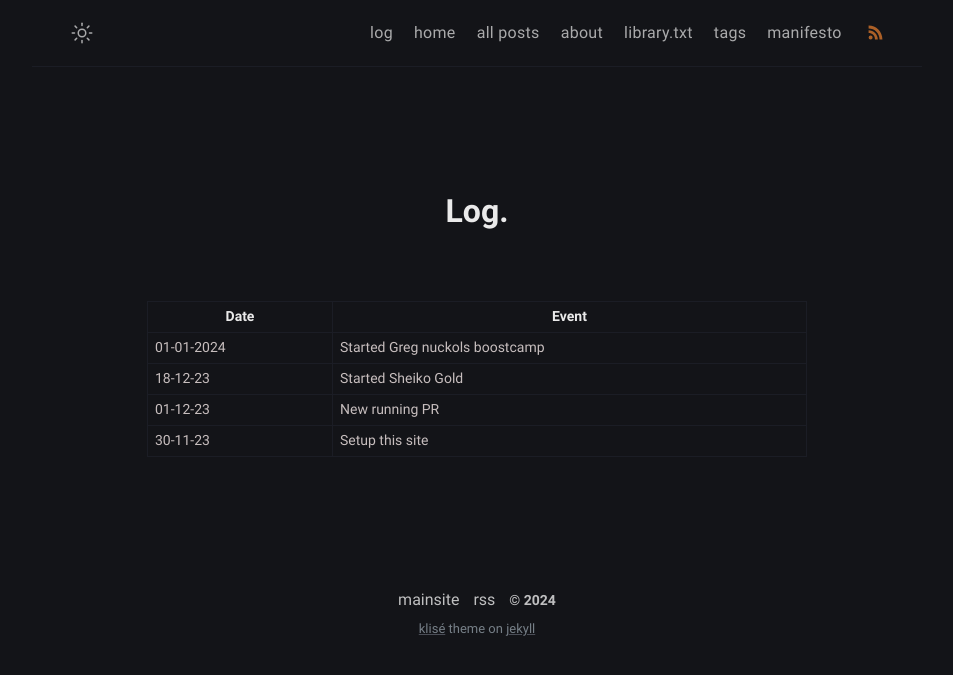
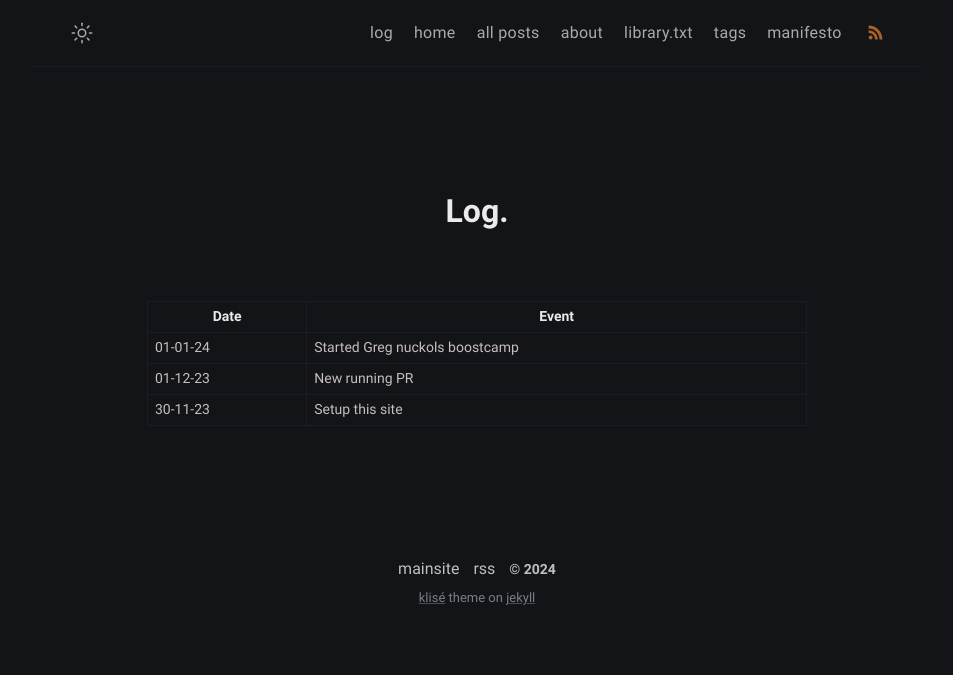
Before and after one commit to oddfeed/blog, a Jekyll site: the page built from log.md, in a window 1280 px wide. Shown: the top 675 px of the page, without its empty margins (163-1116 px from the left). Built offline with Jekyll 4.4.1, drawn with Linux system fonts in a browser that asks for light colours.

Commit message:
Updated log

```diff
--- a/log.md
+++ b/log.md
@@ -6,7 +6,6 @@ layout: page
 
 | Date | Event |
 | -- | -- |
-| 01-01-2024 | Started Greg nuckols boostcamp |
-| 18-12-23 | Started Sheiko Gold |
+| 01-01-24 | Started Greg nuckols boostcamp |
 | 01-12-23 | New running PR |
 | 30-11-23 | Setup this site |
```
